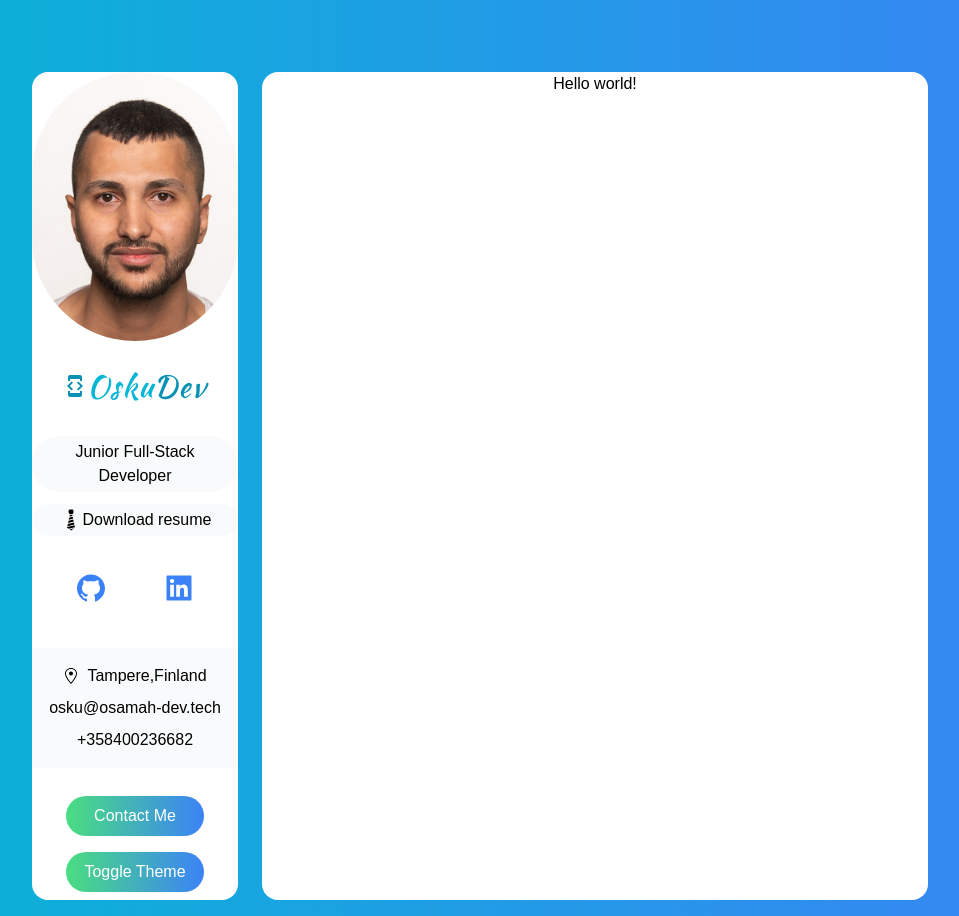
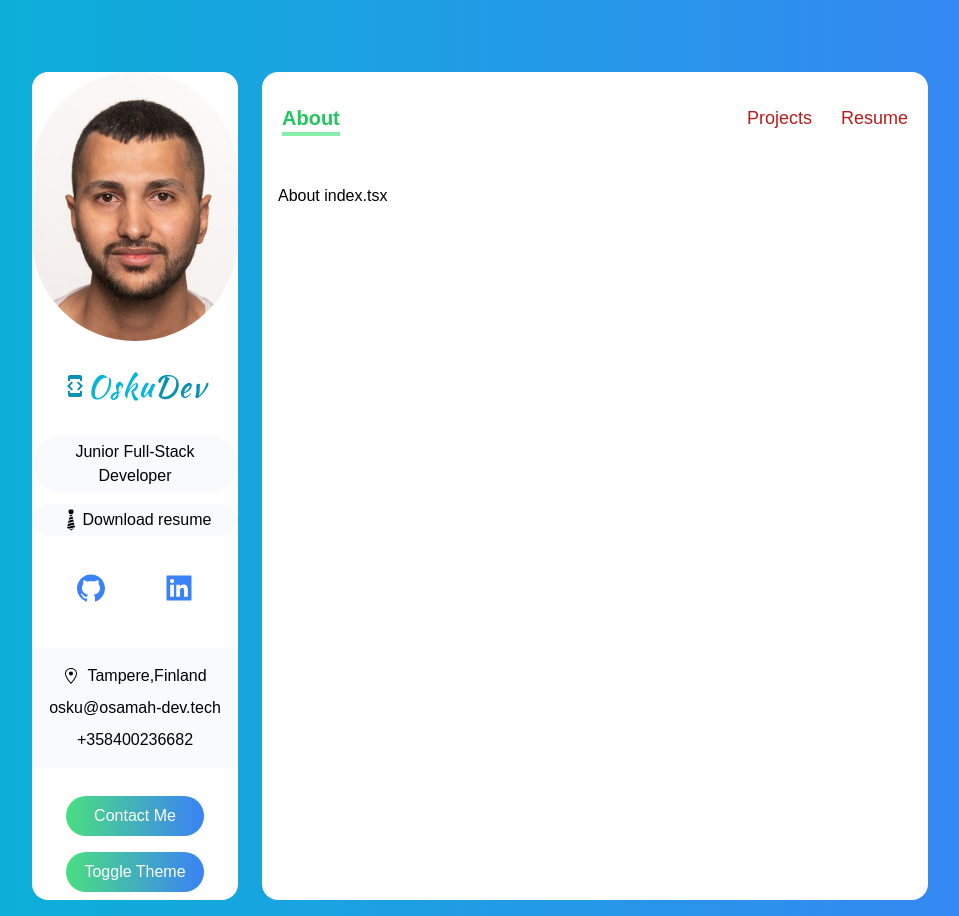
Before and after one commit to Osamah-learn/Dev-Portfolio, a Next.js app: page / in a window 1280 px wide. Shown: the whole page, without its empty margins (160-1119 px from the left). Built offline with nearby package versions, Linux system fonts and the light colour scheme; a web font is replaced by a local one.

Commit message:
NavBar is ready

```diff
--- /dev/null
+++ b/components/NavBar.tsx
@@ -0,0 +1,56 @@
+import React, { useState, useEffect, FunctionComponent } from "react"
+import Link from "next/link"
+import { useRouter } from 'next/router'
+
+
+type NavProps = {
+    activeComponent: string,
+    setActiveComponent: Function,
+    name: string,
+    route: string
+}; /* use `interface` if exporting so that consumers can extend */
+
+// Easiest way to declare a Function Component; return type is inferred.
+const NavItems = ({ activeComponent, setActiveComponent, name, route }: NavProps) => {
+    return (
+        activeComponent !== name ? <Link href={route}>
+            <a><span className="hover:text-green-400" onClick={() => setActiveComponent(name)}> {name}</span></a></Link> : null
+    )
+}
+
+
+const NavBar = () => {
+    const [activeComponent, setActiveComponent] = useState<string>("")
+    const { pathname } = useRouter()
+
+    useEffect(() => {
+
+        switch (pathname) {
+            case "/":
+                return setActiveComponent("About");
+            case "/projects":
+                return setActiveComponent("Projects");
+            case "/resume":
+                return setActiveComponent("Resume");
+        }
+
+
+    }, [pathname])
+
+
+
+
+
+    return (
+        <div className="flex justify-between px-5 py-3 my-5">
+            <span className="text-xl font-bold text-green-500 border-b-4 tex border-b-green-300 md:text-2xl hover:text-green-300">{activeComponent}</span>
+            <div className="space-x-3 space-x-6 text-lg text-red-700">
+                <NavItems activeComponent={activeComponent} setActiveComponent={setActiveComponent} name="About" route="/" />
+                <NavItems activeComponent={activeComponent} setActiveComponent={setActiveComponent} name="Projects" route="/projects" />
+                <NavItems activeComponent={activeComponent} setActiveComponent={setActiveComponent} name="Resume" route="/resume" />
+            </div>
+        </div>
+    )
+}
+
+export default NavBar
--- a/pages/_app.tsx
+++ b/pages/_app.tsx
@@ -1,13 +1,15 @@
 import '../styles/globals.css'
 import type { AppProps } from 'next/app'
+import NavBar from "../components/NavBar"
 import {SideBar} from '../components/SideBar'
 function MyApp({ Component, pageProps }: AppProps) {
 
-  return (<div className="grid grid-cols-12 gap-6 p-4 px-5 text-center lg:px-48 my-14 sm:px-20 md:px-32">
-    <div className="col-span-12 bg-white rounded-2xl lg:col-span-3">
+  return (<div className="grid grid-cols-12 gap-6 p-4 px-5 lg:px-48 my-14 sm:px-20 md:px-32">
+    <div className="col-span-12 text-center bg-white rounded-2xl lg:col-span-3">
       <SideBar/>
     </div>
-    <div className="col-span-12 bg-white rounded-2xl round lg:col-span-9">
+    <div className="flex flex-col col-span-12 bg-white flecol-span-12 rounded-2xl round lg:col-span-9">
+      <NavBar/>
       <Component {...pageProps} />
     </div>
 
--- a/pages/index.tsx
+++ b/pages/index.tsx
@@ -3,8 +3,8 @@
 function index() {
   return (
     <div className="">
-      <h1 className="">
-        Hello world!
+      <h1 className="p-4 ">
+        About index.tsx
       </h1>
     </div>
   )
--- /dev/null
+++ b/pages/projects.tsx
@@ -0,0 +1,9 @@
+import React from 'react'
+
+function projects() {
+  return (
+    <div className="p-4">projects Page</div>
+  )
+}
+
+export default projects
--- /dev/null
+++ b/pages/resume.tsx
@@ -0,0 +1,9 @@
+
+
+function resume() {
+    return (
+        <div className="p-4">resume</div>
+    )
+}
+
+export default resume
```
